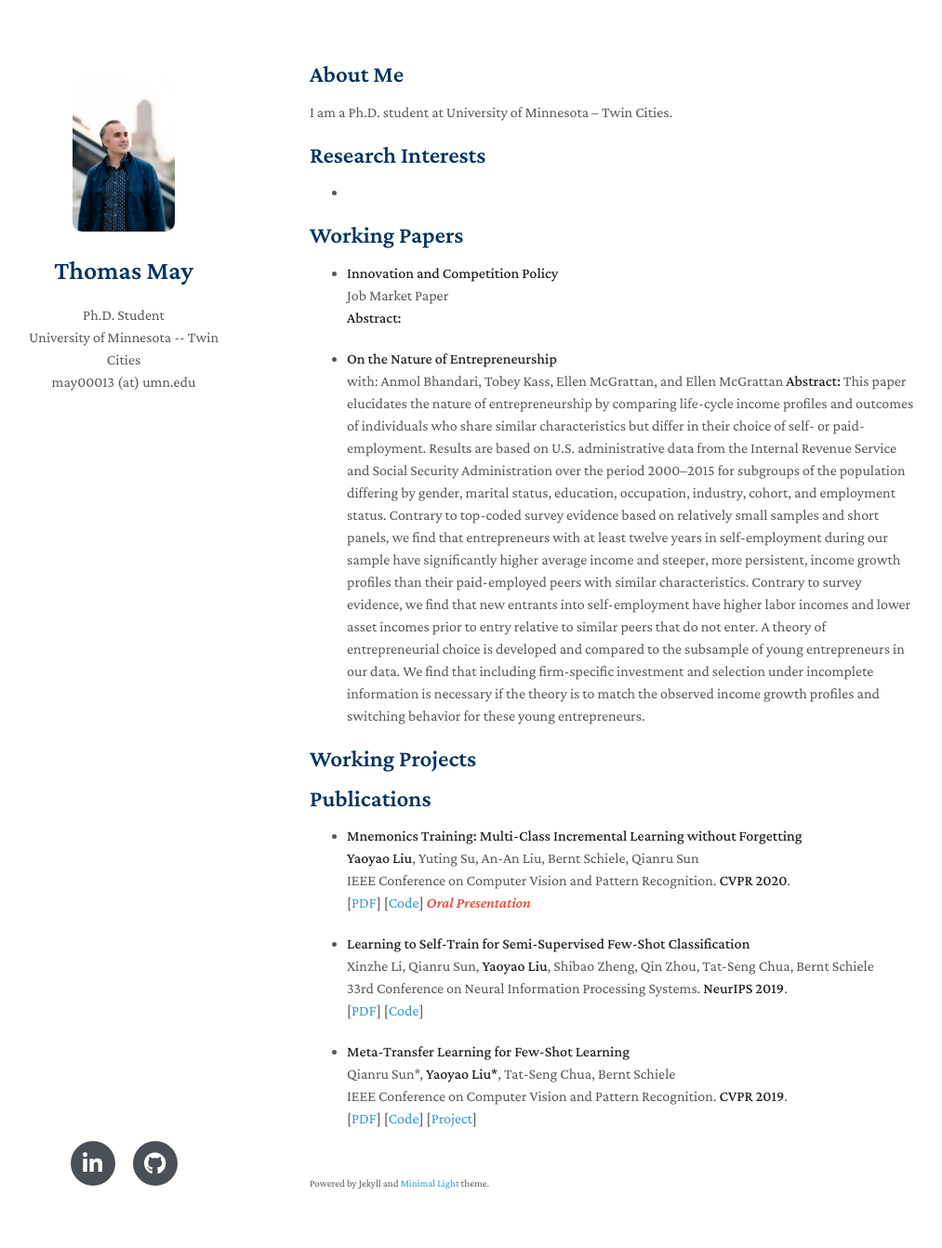
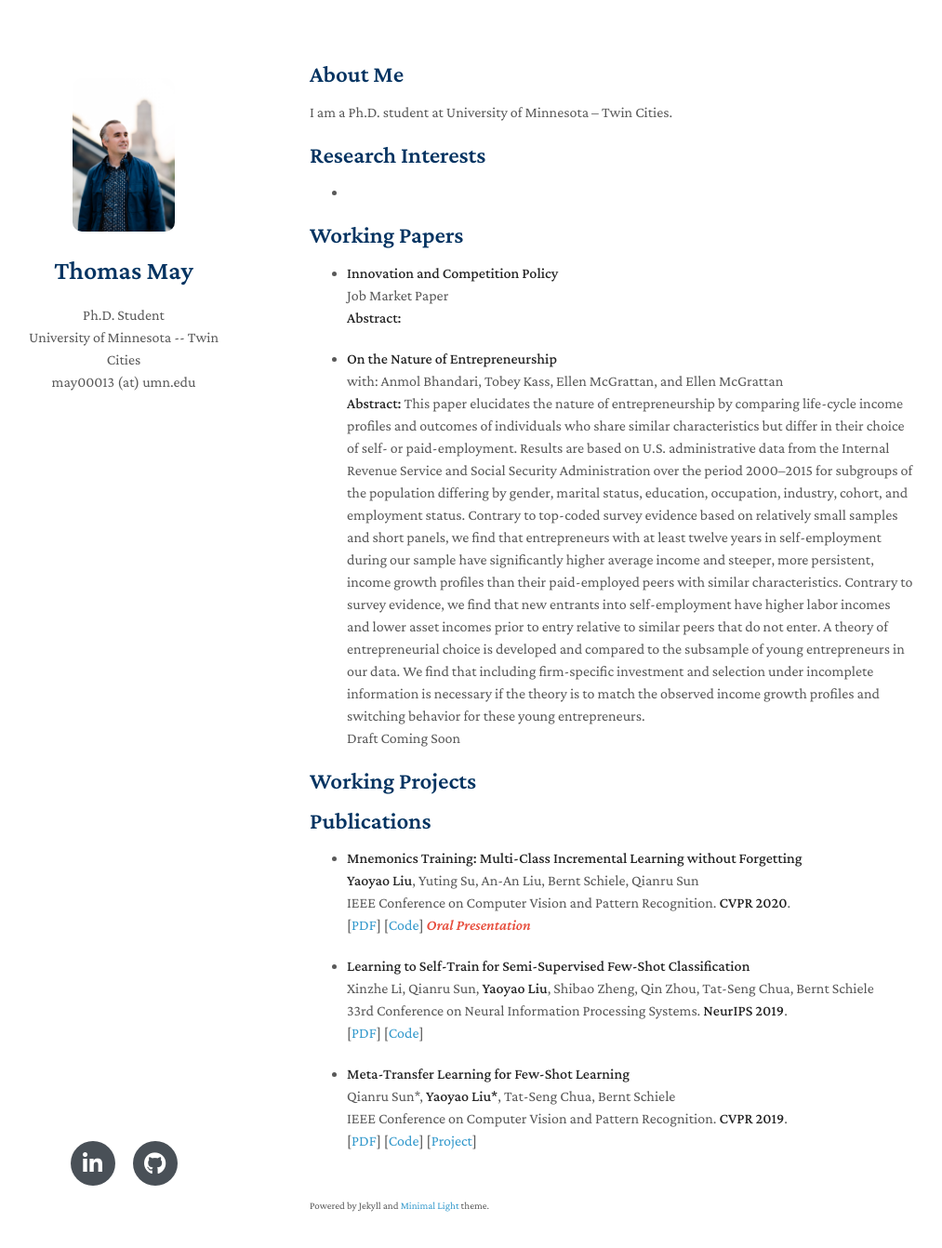
Before and after one commit to MayEcon/mayecon.github.io, a Jekyll site: the page built from index.md, in a window 1280 px wide and 1377 px high. Shown: the top 1342 px of the window at 93% size, without its empty margins (137-1150 px from the left). Built offline with Jekyll 4.4.1, drawn with Linux system fonts in a browser that asks for light colours; nearby versions of some CDN libraries; a style sheet for code colours, icons or effects is not loaded; our own code applies the rules of GitHub Pages for plain Markdown files.

Commit message:
Update index.md

```diff
--- a/index.md
+++ b/index.md
@@ -22,7 +22,10 @@ I am a Ph.D. student at University of Minnesota -- Twin Cities.
 - **On the Nature of Entrepreneurship**
   <br>
   with: Anmol Bhandari, Tobey Kass, Ellen McGrattan, and Ellen McGrattan
+  <br>
   **Abstract:** This paper elucidates the nature of entrepreneurship by comparing life-cycle income profiles and outcomes of individuals who share similar characteristics but differ in their choice of self- or paid-employment. Results are based on U.S. administrative data from the Internal Revenue Service and Social Security Administration over the period 2000–2015 for subgroups of the population differing by gender, marital status, education, occupation, industry, cohort, and employment status. Contrary to top-coded survey evidence based on relatively small samples and short panels, we find that entrepreneurs with at least twelve years in self-employment during our sample have significantly higher average income and steeper, more persistent, income growth profiles than their paid-employed peers with similar characteristics. Contrary to survey evidence, we find that new entrants into self-employment have higher labor incomes and lower asset incomes prior to entry relative to similar peers that do not enter. A theory of entrepreneurial choice is developed and compared to the subsample of young entrepreneurs in our data. We find that including firm-specific investment and selection under incomplete information is necessary if the theory is to match the observed income growth profiles and switching behavior for these young entrepreneurs.
+ <br>
+ Draft Coming Soon
 
 ## Working Projects
 
```
